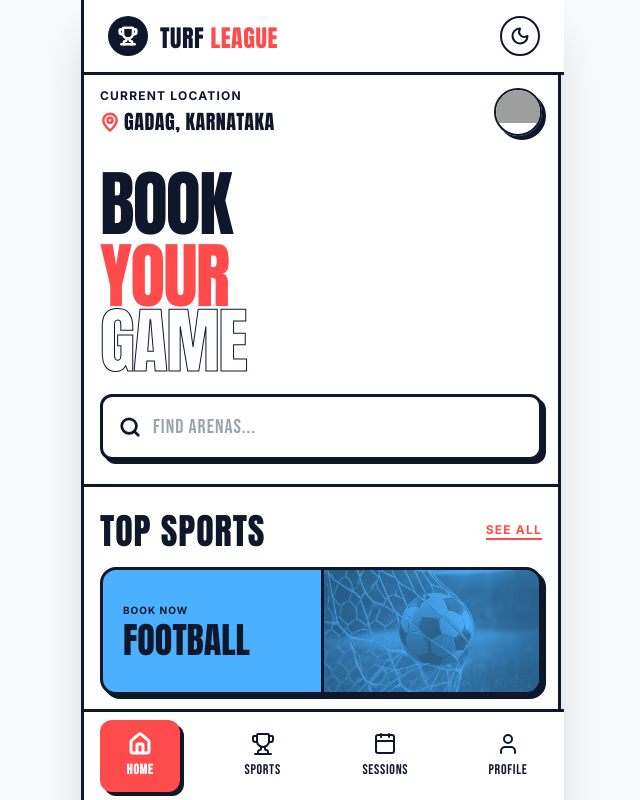
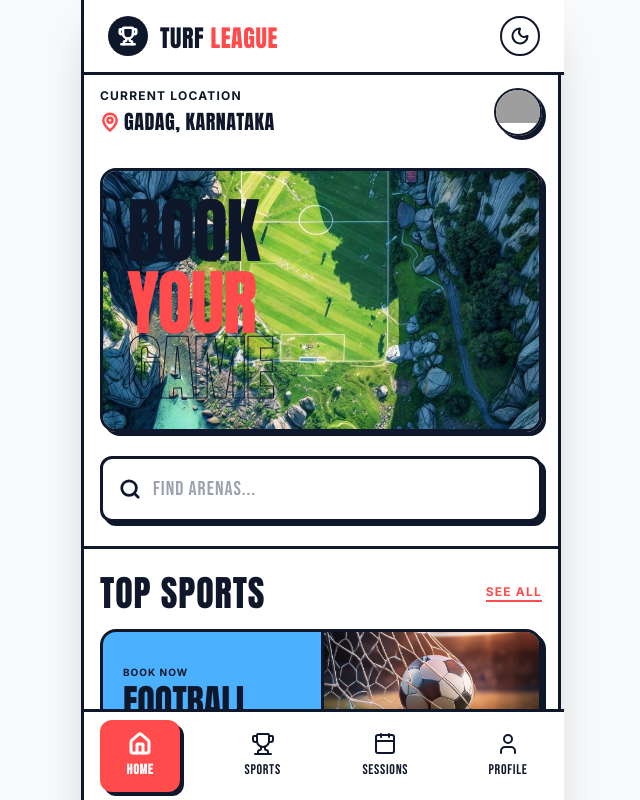
Before and after one commit to vinayak200306/Turf-app, a React (Vite) app: page / in a window 1280 px wide. Shown: the top 800 px of the page, without its empty margins (319-959 px from the left). Built offline with nearby package versions, Linux system fonts and the light colour scheme; grey boxes are pictures that could not be loaded.

Commit message:
feat: colorized images, hero wallpaper, and functional search

```diff
--- a/src/pages/BookingFlow.jsx
+++ b/src/pages/BookingFlow.jsx
@@ -139,7 +139,7 @@ export default function BookingFlow() {
           {step === 1 && (
             <motion.section key="step1" initial={{ opacity: 0, x: -20 }} animate={{ opacity: 1, x: 0 }} exit={{ opacity: 0, x: 20 }} className="space-y-6">
               <div className="relative h-80 rounded-[2rem] overflow-hidden border-[3px] border-foreground shadow-pl-solid">
-                <img src={sport.image_url || sport.image} alt={sport.name} className="w-full h-full object-cover grayscale mix-blend-multiply opacity-80" />
+                <img src={sport.image_url || sport.image} alt={sport.name} className="w-full h-full object-cover" />
                 <div className="absolute inset-0 bg-gradient-to-t from-background/90 to-transparent" />
                 <div className="absolute bottom-6 left-6 right-6">
                   <span className="bg-pl-brand text-white px-3 py-1 font-bold text-[10px] uppercase tracking-widest border-2 border-foreground">PREMIUM TURF</span>
@@ -273,7 +273,7 @@ export default function BookingFlow() {
               <div className="bg-white rounded-[2rem] p-6 border-[3px] border-foreground shadow-pl-solid relative overflow-hidden">
                 <div className="flex gap-4 items-center mb-6 pb-6 border-b-[3px] border-foreground">
                   <div className="w-20 h-20 border-[3px] border-foreground rounded-xl overflow-hidden">
-                    <img src={sport.image_url || sport.image} alt="Sport" className="w-full h-full object-cover grayscale" />
+                    <img src={sport.image_url || sport.image} alt="Sport" className="w-full h-full object-cover" />
                   </div>
                   <div>
                     <h3 className="font-heavy text-3xl uppercase leading-none mb-1">{sport.name}</h3>
--- a/src/pages/Dashboard.jsx
+++ b/src/pages/Dashboard.jsx
@@ -65,7 +65,7 @@ export default function Dashboard() {
                 <div className="flex justify-between items-start">
                     <div className="flex items-center gap-4">
                       <div className="w-20 h-20 border-[3px] border-foreground overflow-hidden bg-white shadow-pl-solid">
-                        <img src={user.imageUrl} alt="Profile" className="w-full h-full object-cover grayscale" />
+                        <img src={user.imageUrl} alt="Profile" className="w-full h-full object-cover" />
                       </div>
                       <div>
                         <span className="font-sans font-bold text-[10px] tracking-widest uppercase mb-1 block">WELCOME BACK</span>
--- a/src/pages/Home.jsx
+++ b/src/pages/Home.jsx
@@ -1,9 +1,11 @@
-import React from 'react';
+import React, { useState } from 'react';
 import { motion } from 'framer-motion';
-import { Link } from 'react-router-dom';
+import { Link, useNavigate } from 'react-router-dom';
 import { MapPin, Search } from 'lucide-react';
 
 export default function Home() {
+  const navigate = useNavigate();
+  const [searchQuery, setSearchQuery] = useState('');
   const categories = [
     { id: 'football', name: 'FOOTBALL', img: '/assets/sports/football.jpg', color: 'bg-pl-blue' },
     { id: 'box_cricket', name: 'CRICKET', img: '/assets/sports/box_cricket.jpg', color: 'bg-pl-green' },
@@ -27,22 +29,33 @@ export default function Home() {
           </div>
         </div>
 
+        <div className="relative rounded-2xl overflow-hidden border-[3px] border-foreground shadow-pl-solid mb-6">
+          <img src="/assets/hero_wallpaper.jpg" className="absolute inset-0 w-full h-full object-cover" alt="Hero" />
+          <div className="absolute inset-0 bg-background/80" />
           <motion.div
             initial={{ opacity: 0, y: 10 }}
             animate={{ opacity: 1, y: 0 }}
-          className="flex flex-col"
+            className="relative flex flex-col p-6 z-10"
           >
             <h2 className="font-heavy text-7xl text-foreground leading-none uppercase tracking-tight">BOOK</h2>
             <h2 className="font-heavy text-7xl text-pl-brand leading-none uppercase tracking-tight">YOUR</h2>
-          <h2 className="font-heavy text-7xl text-white text-stroke leading-[0.8] uppercase tracking-tight mb-6">GAME</h2>
+            <h2 className="font-heavy text-7xl text-white text-stroke leading-[0.8] uppercase tracking-tight mb-2">GAME</h2>
           </motion.div>
+        </div>
 
         {/* Search Bar */}
-        <div className="flex items-center gap-3 px-4 py-4 bg-white border-[3px] border-foreground shadow-pl-solid rounded-xl">
+        <div className="flex items-center gap-3 px-4 py-4 bg-white border-[3px] border-foreground shadow-pl-solid rounded-xl focus-within:-translate-y-1 focus-within:shadow-[6px_6px_0px_rgba(15,23,42,1)] transition-all">
           <Search size={24} className="text-foreground" strokeWidth={3} />
           <input
             type="text"
             placeholder="FIND ARENAS..."
+            value={searchQuery}
+            onChange={(e) => setSearchQuery(e.target.value)}
+            onKeyDown={(e) => {
+              if (e.key === 'Enter' && searchQuery.trim()) {
+                navigate(`/sports?q=${encodeURIComponent(searchQuery)}`);
+              }
+            }}
             className="bg-transparent border-none outline-none w-full font-display text-xl uppercase tracking-wider text-foreground placeholder:text-foreground/40"
           />
         </div>
@@ -66,8 +79,8 @@ export default function Home() {
               key={cat.id}
             >
               <Link to={`/booking/${cat.id}`} className={`block relative h-32 rounded-2xl overflow-hidden border-[3px] border-foreground shadow-pl-solid ${cat.color} group`}>
-                <div className="absolute right-0 top-0 w-1/2 h-full border-l-[3px] border-foreground">
-                   <img src={cat.img} alt={cat.name} className="w-full h-full object-cover grayscale mix-blend-multiply opacity-50 group-hover:scale-110 transition-transform duration-500" />
+                <div className="absolute right-0 top-0 w-1/2 h-full border-l-[3px] border-foreground bg-white">
+                   <img src={cat.img} alt={cat.name} className="w-full h-full object-cover group-hover:scale-110 transition-transform duration-500" />
                 </div>
                 <div className="absolute inset-0 p-5 flex flex-col justify-center w-1/2">
                     <span className="font-sans font-bold text-[10px] uppercase tracking-widest text-foreground/70 mb-1">Book Now</span>
--- a/src/pages/SportsListing.jsx
+++ b/src/pages/SportsListing.jsx
@@ -78,10 +78,10 @@ export default function SportsListing() {
                             </div>
 
                             <div className="flex-1 flex justify-end">
-                               <div className="w-12 h-12 rounded-full border-2 border-foreground overflow-hidden">
+                               <div className="w-12 h-12 rounded-full border-[3px] border-foreground overflow-hidden bg-white">
                                   <img
                                     src={sport.image || sport.image_url}
-                                    className="w-full h-full object-cover grayscale mix-blend-multiply"
+                                    className="w-full h-full object-cover"
                                     alt={sport.name}
                                   />
                                </div>
```
Also changed, not shown: public/assets/hero_wallpaper.jpg (added). Lines whose indentation alone changed are shown as unchanged.
